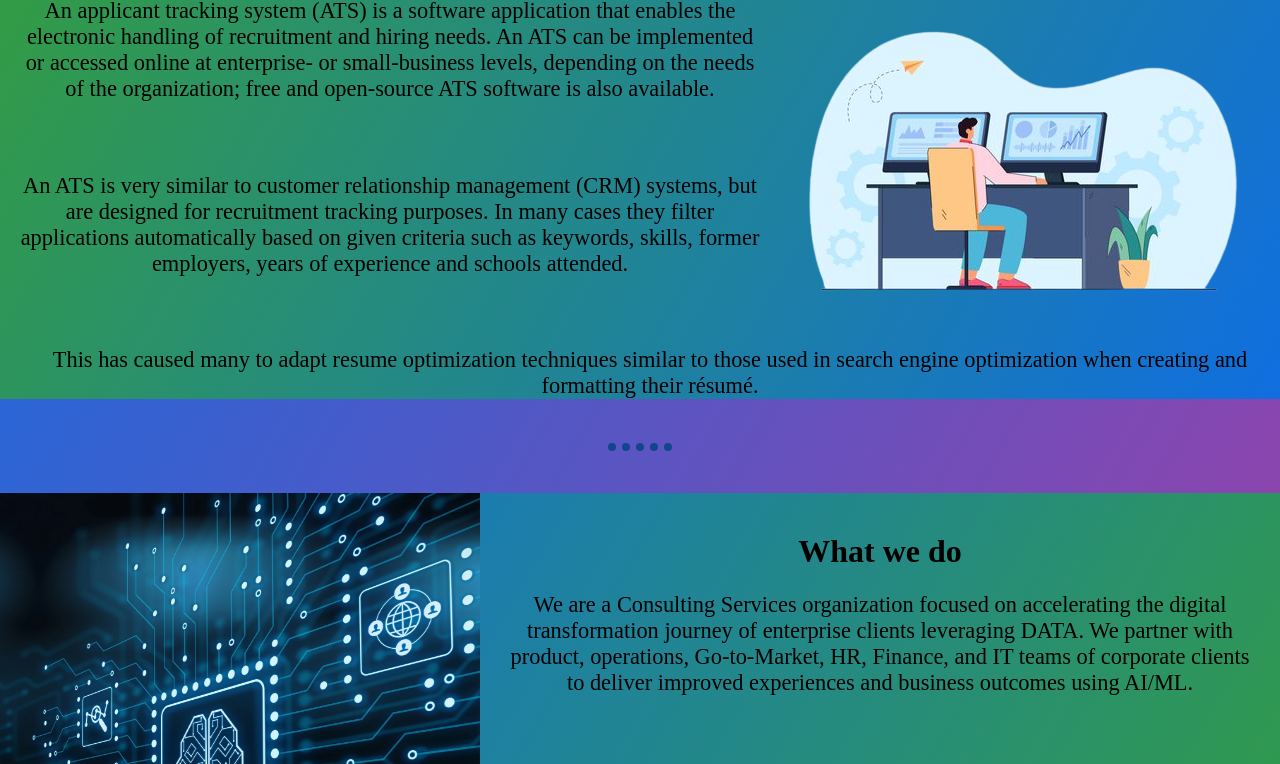
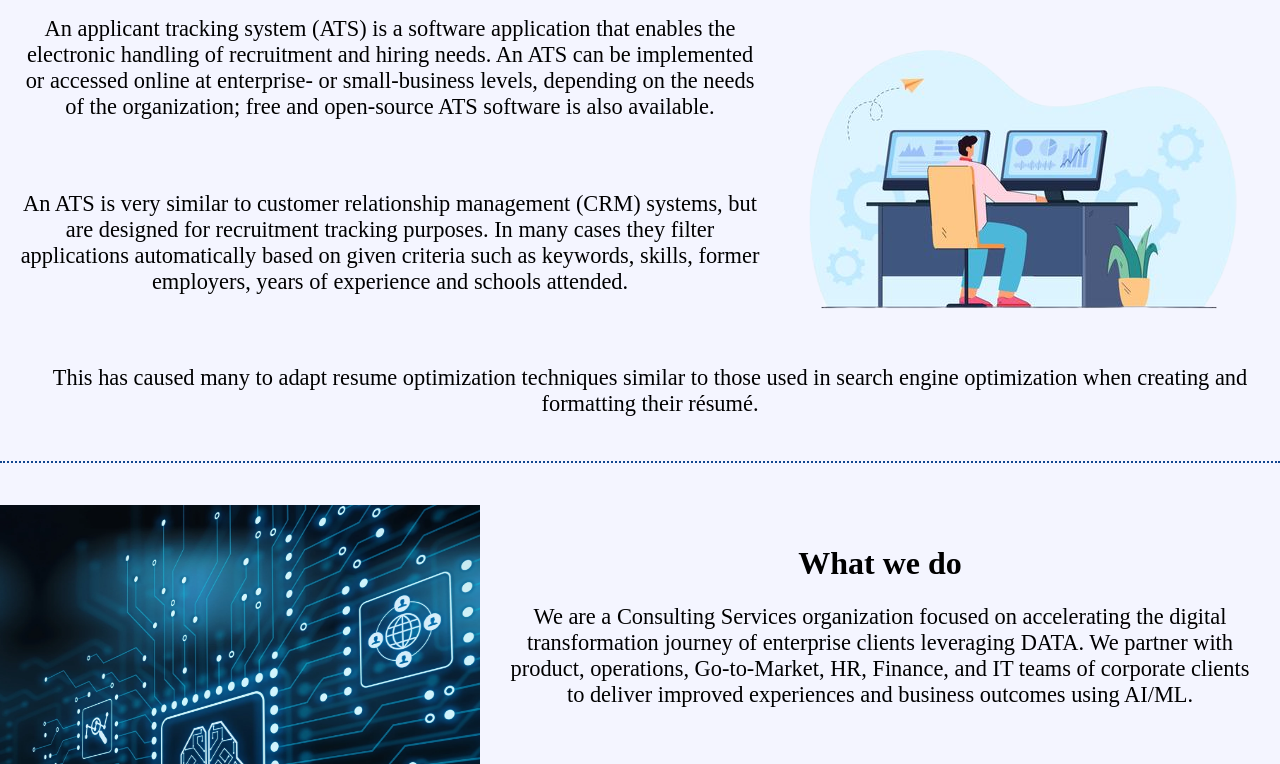
Before and after one commit to advaitnaresh/shivarkATS, a plain HTML site: page index.html in a window 1280 px wide. Shown: the part 241-1005 px from the top of the page. Drawn offline with Linux system fonts and the light colour scheme.

Commit message:
UI UX changes

```diff
--- a/index.html
+++ b/index.html
@@ -20,6 +20,7 @@
     <a href="interviewer-login.html" class="interviewertext">Interviewer</a>
   </div>
   </p>
+  <hr>
   <div class="ats">
     <p>
     <h1 style="padding-top:20px" class="ats-h1">What is an ATS ?</h1>
@@ -32,7 +33,7 @@
   </div>
   <br>
   <br>
-  <hr class="hr-middle">
+  <hr>
   <br>
   <div class="tp">
     <p>
--- a/login.css
+++ b/login.css
@@ -1,7 +1,8 @@
 body{
   margin: 0;
   padding: 0;
-  background: linear-gradient(120deg,#2980b9, #8e44ad);
+  /* background: linear-gradient(120deg,#2980b9, #8e44ad); */
+  background-color: #F4F5FF;
   height: 100vh;
   overflow: hidden;
 }
@@ -54,7 +55,7 @@ form .inputter{
   position: absolute;
   top: 40px;
   left: 0;
-  width: 0%;
+  width: 0;
   height: 2px;
   background: #2691d9;
   transition: .5s;
@@ -69,7 +70,7 @@ form .inputter{
   width: 100%;
 }
 .passworder{
-  margin: 5px 0px 20px 5px;
+  margin: 5px 0 20px 5px;
   color: #a6a6a6;
   cursor: pointer;
 }
--- a/main.css
+++ b/main.css
@@ -7,7 +7,8 @@ body{
   height: 100%;
   margin: 0;
   /* background-color: #9ADCFF; */
-  background: linear-gradient(120deg,#106EE0, #8e44ad);
+  background-color: #F4F5FF ;
+  /* background: linear-gradient(120deg,#106EE0, #8e44ad); */
 }
 .admintext{
   color: black;
@@ -63,7 +64,7 @@ body{
 .tp{
   margin: 0;
   padding-right: 20px;
-  background: linear-gradient(120deg,#106EE0, #339D41);
+  /* background: linear-gradient(120deg,#106EE0, #339D41); */
 }
 .worker{
   float: right;
@@ -73,7 +74,7 @@ body{
   margin: 0;
   padding-left: 20px;
   text-align: center;
-background: linear-gradient(120deg,#339D41,#106EE0 );
+/* background: linear-gradient(120deg,#339D41,#106EE0 ); */
   font-size: 1.4em;
   height: 480px;
 }
```
